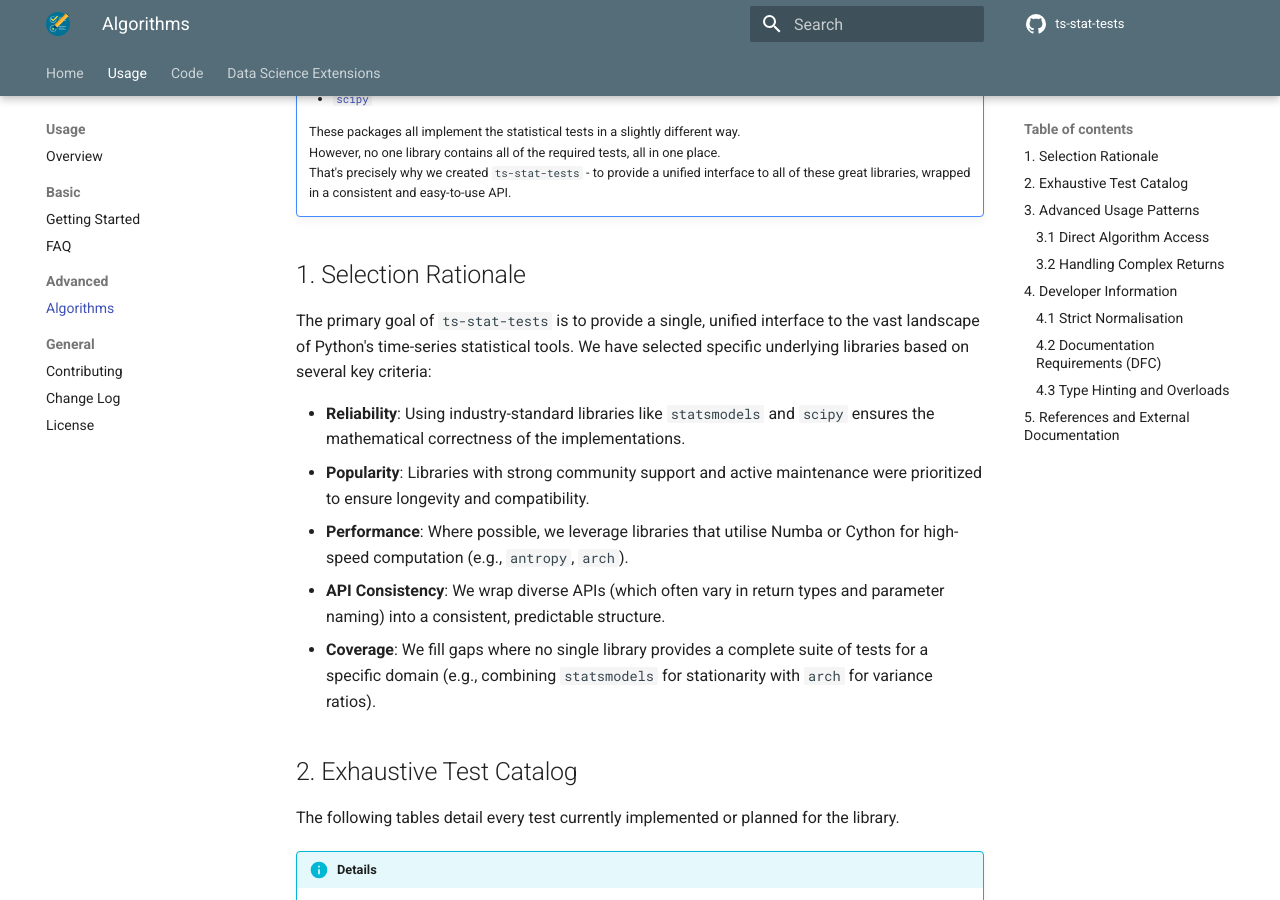
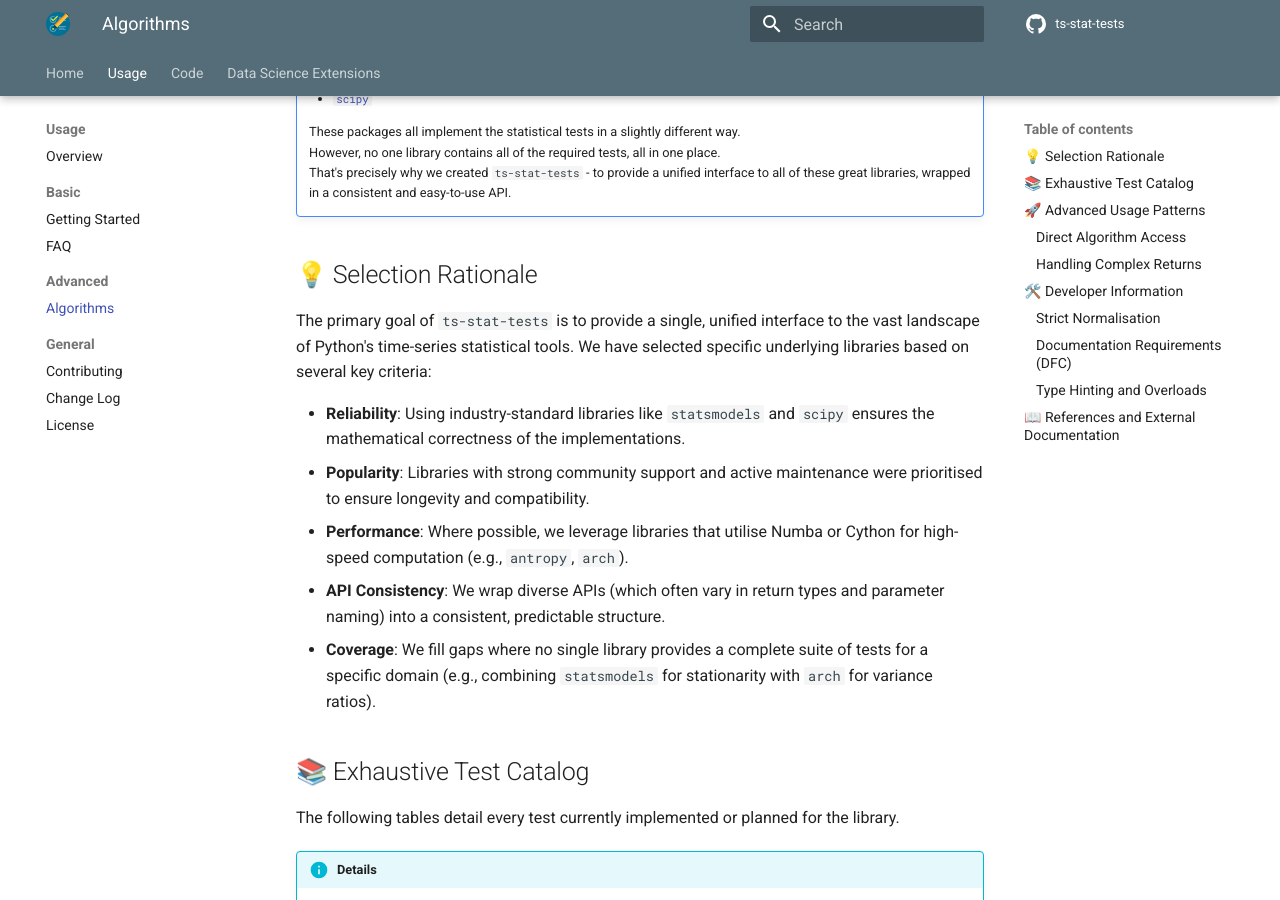
Before and after one commit to data-science-extensions/ts-stat-tests, an MkDocs documentation site: the page built from docs/usage/algorithms.md, in a window 1280 px wide and 900 px high, scrolled down 479 px. Built offline with MkDocs 1.6.1 and Material for MkDocs 9.7.7, drawn with Linux system fonts in a browser that asks for light colours; comment, search, counter and statistics services are not loaded; the version menu is left out; some of the changed text lies outside the part shown.

Commit message:
Update documentation for algorithms and getting started pages - Enhance section headings with relevant emojis for better visual appeal. - Change heading for selection rationale to `💡 Selection Rationale`. - Change heading for exhaustive test catalog to `📚 Exhaustive Test Catalog`. - Change heading for advanced usage patterns to `🚀 Advanced Usage Patterns`. - Change heading for developer information to `🛠️ Developer Information`. - Change heading for available test categories to `📚 Available Test Categories`. - Ensure consistent use of Australian English spelling, changing `prioritized` to `prioritised`.

````diff
--- a/docs/usage/algorithms.md
+++ b/docs/usage/algorithms.md
@@ -19,18 +19,18 @@ This page provides a comprehensive overview of the statistical algorithms integr
     That's precisely why we created `ts-stat-tests` - to provide a unified interface to all of these great libraries, wrapped in a consistent and easy-to-use API.
 
 
-## 1. Selection Rationale
+## 💡 Selection Rationale
 
 The primary goal of `ts-stat-tests` is to provide a single, unified interface to the vast landscape of Python's time-series statistical tools. We have selected specific underlying libraries based on several key criteria:
 
 -   **Reliability**: Using industry-standard libraries like `statsmodels` and `scipy` ensures the mathematical correctness of the implementations.
--   **Popularity**: Libraries with strong community support and active maintenance were prioritized to ensure longevity and compatibility.
+-   **Popularity**: Libraries with strong community support and active maintenance were prioritised to ensure longevity and compatibility.
 -   **Performance**: Where possible, we leverage libraries that utilise Numba or Cython for high-speed computation (e.g., `antropy`, `arch`).
 -   **API Consistency**: We wrap diverse APIs (which often vary in return types and parameter naming) into a consistent, predictable structure.
 -   **Coverage**: We fill gaps where no single library provides a complete suite of tests for a specific domain (e.g., combining `statsmodels` for stationarity with `arch` for variance ratios).
 
 
-## 2. Exhaustive Test Catalog
+## 📚 Exhaustive Test Catalog
 
 The following tables detail every test currently implemented or planned for the library.
 
@@ -137,12 +137,12 @@ The following tables detail every test currently implemented or planned for the
         | WLM  | statsmodels: `from statsmodels.stats.diagnostic import het_white`                                                                                        |
 
 
-## 3. Advanced Usage Patterns
+## 🚀 Advanced Usage Patterns
 
 While the high-level dispatchers are convenient, direct access to the underlying `algorithms` allows for fine-grained control over the statistical testing process.
 
 
-### 3.1 Direct Algorithm Access
+### Direct Algorithm Access
 
 Importing directly from the `.algorithms` submodule grants access to full parameter sets and raw results stores from the underlying libraries.
 
@@ -165,7 +165,7 @@ print(f"Regression Summary: \n{resstore.resols.summary()}")
 ```
 
 
-### 3.2 Handling Complex Returns
+### Handling Complex Returns
 
 Many underlying algorithms return different shapes depending on their parameters. We use Python's `@overload` functionality to ensure type safety even with these dynamic returns.
 
@@ -173,17 +173,17 @@ Many underlying algorithms return different shapes depending on their parameters
 -   **Stored Results**: Setting `store=True` often appends a library-specific result object (like `ResultsStore`) to the return tuple.
 
 
-## 4. Developer Information
+## 🛠️ Developer Information
 
 For those contributing to `ts-stat-tests`, maintaining the quality and consistency of the internal algorithms is paramount.
 
 
-### 4.1 Strict Normalisation
+### Strict Normalisation
 
 Every internal algorithm wrapper MUST normalise its output. We do not expose raw type inconsistencies from third-party libraries to the user. All outputs should be cast to standard `numpy` or `float`/`int` types before being returned.
 
 
-### 4.2 Documentation Requirements (DFC)
+### Documentation Requirements (DFC)
 
 All algorithm docstrings must adhere to the **Docstring Format Checker (DFC)** standards using Google style. Specifically, they must include:
 
@@ -194,12 +194,12 @@ All algorithm docstrings must adhere to the **Docstring Format Checker (DFC)** s
 5.  `??? question "References"`: Academic sources.
 
 
-### 4.3 Type Hinting and Overloads
+### Type Hinting and Overloads
 
 We strictly forbid the use of `Any`. All parameters and return values must be explicitly typed. Because many statistical functions have conditional return types based on Boolean flags (like `store`), you must use `@overload` to define every possible return signature.
 
 
-## 5. References and External Documentation
+## 📖 References and External Documentation
 
 For deeper dives into the underlying implementations, we recommend consulting the official documentation of our core dependencies:
 
````
Also changed, not shown: docs/usage/getting_started.md (+5 -5 lines).
